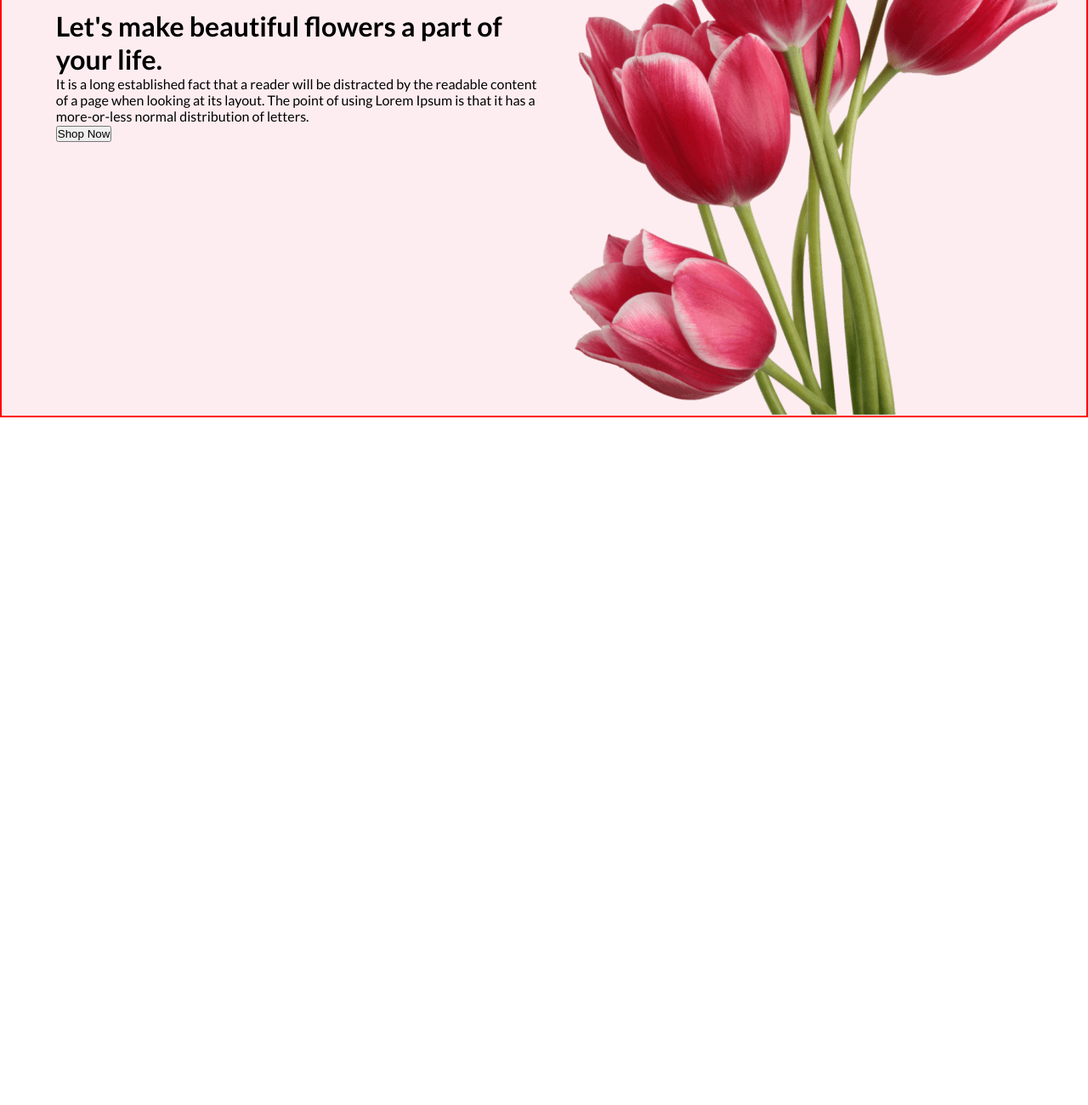
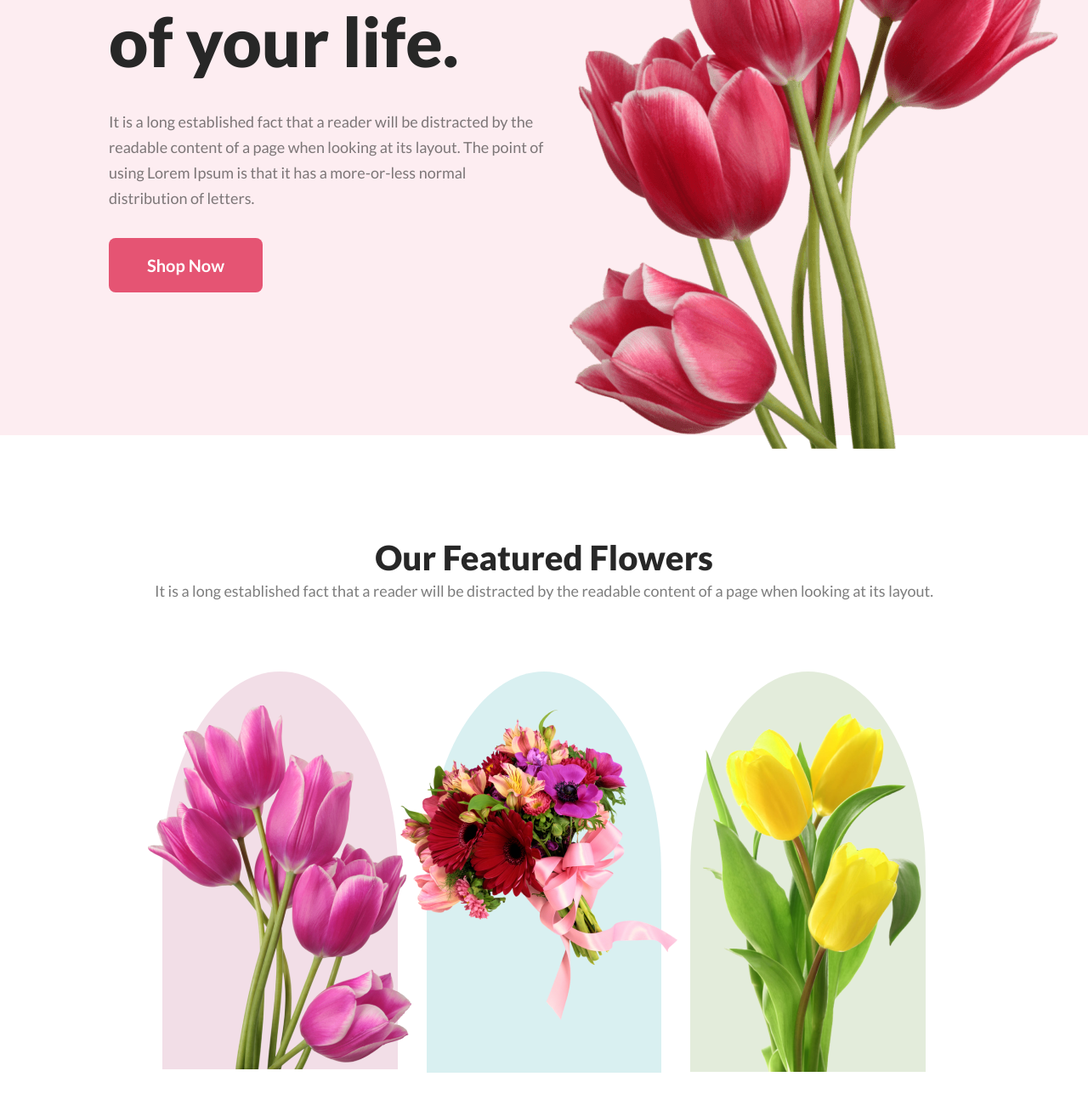
Before and after one commit to RahulKhanSuvo/Flower-Shop, a plain HTML site: page index.html in a window 1280 px wide. Shown: the part 338-1638 px from the top of the page at 85% size. Before the commit the page ends 852 px from the top, so only its background shows below. Drawn offline with Linux system fonts and the light colour scheme.

Commit message:
added featured section

```diff
--- a/index.html
+++ b/index.html
@@ -29,6 +29,21 @@
             </div>
         </div>
     </header>
+    <main>
+        <section class="featured-image-container">
+            <div class="featured-title-container">
+                <h1>Our Featured Flowers</h1>
+                <p>It is a long established fact that a reader will be distracted by the readable content of a page when
+                    looking at its
+                    layout. </p>
+            </div>
+            <div class="featured-images">
+                <div class="first-image"><img src="./Asset/pngwing 6.png" alt=""></div>
+                <div class="second-image"><img src="./Asset/pngwing 5.png" alt=""></div>
+                <div class="third-image"><img src="./Asset/pngwing 7.png" alt=""></div>
+            </div>
+        </section>
+    </main>
 </body>
 
 </html>
--- a/style/style.css
+++ b/style/style.css
@@ -13,8 +13,7 @@ body {
 
 .banner-section-container {
     max-width: 1920px;
-    height: 829px;
-    border: 2px solid red;
+    height: 850px;
     background-color: #E554731A;
 
 
@@ -24,9 +23,10 @@ body {
     display: flex;
     justify-content: space-between;
     align-items: center;
-    width: 90%;
+    width: 80%;
     margin: 0 auto;
-    height: 850px;
+    padding-top: 50px;
+
 }
 
 .banner-text-container {
@@ -34,6 +34,123 @@ body {
     text-align: left;
 }
 
+.banner-text-container h1 {
+    color: rgb(39, 39, 39);
+    font-family: Lato;
+    font-size: 80px;
+    font-weight: 800;
+    line-height: 96px;
+    letter-spacing: 0%;
+    text-align: left;
+}
+
+.banner-text-container p {
+    color: rgba(39, 39, 39, 0.6);
+    font-family: Lato;
+    font-size: 18px;
+    font-weight: 400;
+    line-height: 30px;
+    letter-spacing: 0%;
+    text-align: left;
+    margin-top: 32px;
+    margin-bottom: 32px;
+}
+
+.banner-text-container button {
+    padding: 20px 45px;
+    background-color: #E55473;
+    color: rgb(255, 255, 255);
+    font-family: Lato;
+    font-size: 20px;
+    font-weight: 700;
+    border: none;
+    border-radius: 8px;
+}
+
 .banner-image-container {
     width: 50%;
+    height: 600px;
+
 }
+
+.featured-image-container {
+    height: 800px;
+    width: 90%;
+    margin: 0 auto;
+    margin-top: 120px;
+
+}
+
+.featured-image-container h1 {
+    color: rgb(39, 39, 39);
+    font-family: Lato;
+    font-size: 40px;
+    font-weight: 800;
+    line-height: 48px;
+    letter-spacing: 0%;
+    text-align: center;
+}
+
+.featured-image-container p {
+    color: rgba(39, 39, 39, 0.6);
+    font-family: Lato;
+    font-size: 18px;
+    font-weight: 400;
+    line-height: 30px;
+    letter-spacing: 0%;
+    text-align: center;
+}
+
+.featured-title-container {
+    display: flex;
+    flex-direction: column;
+    justify-content: center;
+    align-items: center;
+}
+
+.featured-images {
+    width: 80%;
+    margin: 0 auto;
+    display: flex;
+    gap: 10px;
+    /* justify-content: space-around; */
+    /* align-items: center; */
+    margin-top: 80px;
+
+}
+
+.third-image {
+    width: 30%;
+    height: 471px;
+    display: flex;
+    flex-direction: column;
+    align-items: center;
+    margin: 0 auto;
+    border-radius: 50% 50% 0 0;
+    background-color: rgba(71, 125, 17, 0.15);
+
+}
+
+.first-image {
+    width: 30%;
+    height: 468px;
+    display: flex;
+    flex-direction: column;
+    align-items: center;
+    margin: 0 auto;
+    border-radius: 50% 50% 0 0;
+    padding-top: 40px;
+    background-color: rgba(167, 33, 98, 0.15);
+}
+
+.second-image {
+    width: 30%;
+    height: 472px;
+    display: flex;
+    flex-direction: column;
+    align-items: center;
+    margin: 0 auto;
+    border-radius: 50% 50% 0 0;
+    padding-top: 40px;
+    background-color: #0597A026;
+}
```
